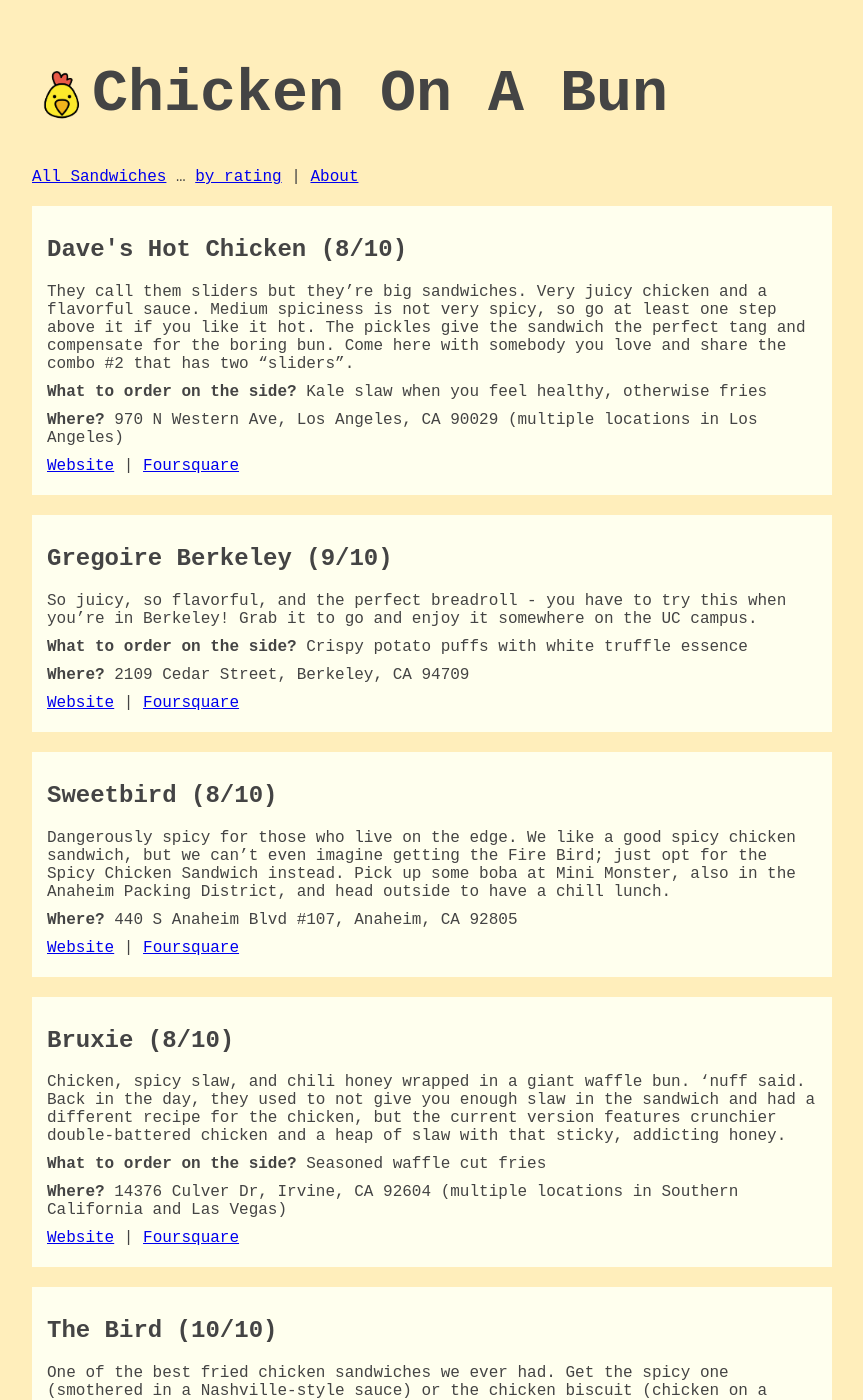
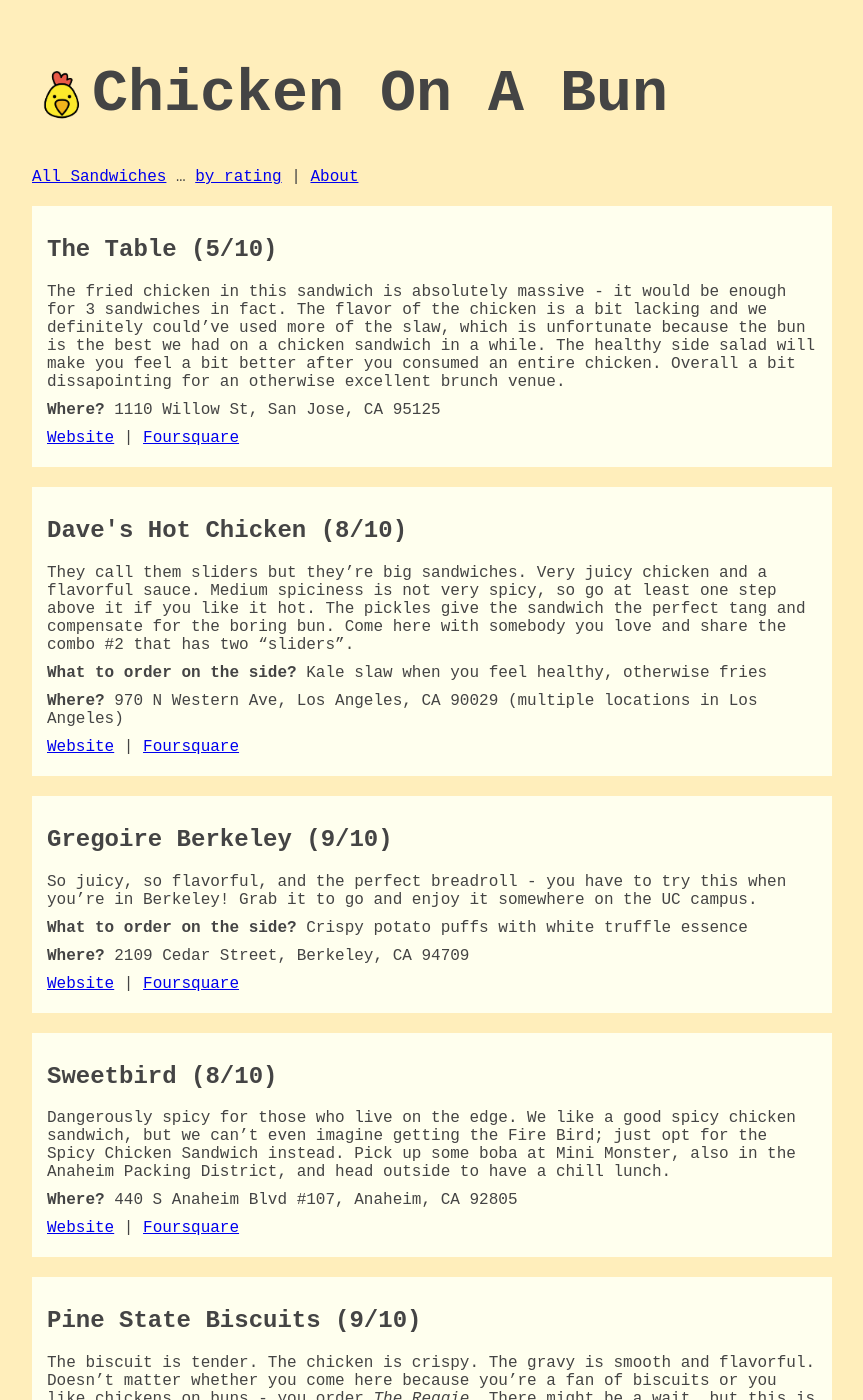
Before and after one commit to stefanthoss/chickenonabun, a Jekyll site: the page built from index.html, in a window 1280 px wide and 1400 px high. Shown: the whole window, without its empty margins (208-1071 px from the left). Built offline with Jekyll 4.4.1, drawn with Linux system fonts in a browser that asks for light colours; some of the changed text lies outside the part shown.

Commit message:
Add The Table & Pine State Biscuits (#21)
* Add The Table
* Finalize Pine State Biscuits

```diff
--- a/_layouts/default.html
+++ b/_layouts/default.html
@@ -4,7 +4,7 @@
     <meta charset="utf-8" />
     <title>
       {% if page.title == site.title %}Fried Chicken Sandwiches{% else %}
-      {{ page.title }} Fried Chicken Sandwiches{% endif %} | {{ site.title }}
+      {{ page.title }}{% endif %} | {{ site.title }}
     </title>
     <meta name="viewport" content="width=device-width" />
     <meta http-equiv="Content-Security-Policy" content="default-src 'self'; script-src 'self'" />
--- /dev/null
+++ b/_posts/2018-06-21-pine-state-biscuits.md
@@ -0,0 +1,15 @@
+---
+address: "125 NE Schuyler St, Portland, OR 97212"
+foursquare-link: https://foursquare.com/v/pine-state-biscuits/5432f49a498e839d72b43e6b
+multiple-loc: "Portland"
+rating: 9
+side-order: "Pecan Pie"
+title: "Pine State Biscuits"
+website: https://www.pinestatebiscuits.com
+---
+
+The biscuit is tender. The chicken is crispy. The gravy is smooth and flavorful.
+Doesn't matter whether you come here because you're a fan of biscuits or you
+like chickens on buns - you order _The Reggie_. There might be a wait, but this
+is the perfect breakfast. Especially when the amazing pecan pie is the seasonal
+pie, which you must get (with whipped cream, of course).
--- /dev/null
+++ b/_posts/2019-12-07-the-table.md
@@ -0,0 +1,14 @@
+---
+title: "The Table"
+address: "1110 Willow St, San Jose, CA 95125"
+foursquare-link: https://foursquare.com/v/the-table/501ecc12e4b06507355c5844
+rating: 5
+website: https://www.thetablesj.com
+---
+
+The fried chicken in this sandwich is absolutely massive - it would be enough
+for 3 sandwiches in fact. The flavor of the chicken is a bit lacking and we
+definitely could've used more of the slaw, which is unfortunate because the bun
+is the best we had on a chicken sandwich in a while. The healthy side salad will
+make you feel a bit better after you consumed an entire chicken. Overall a bit
+dissapointing for an otherwise excellent brunch venue.
```
Also changed, not shown: _drafts/2018-06-21-pine-state-biscuits.md (deleted, +0 -7 lines), _posts/2019-03-30-sweetbird.md (+4 -3 lines), Gemfile.lock.
